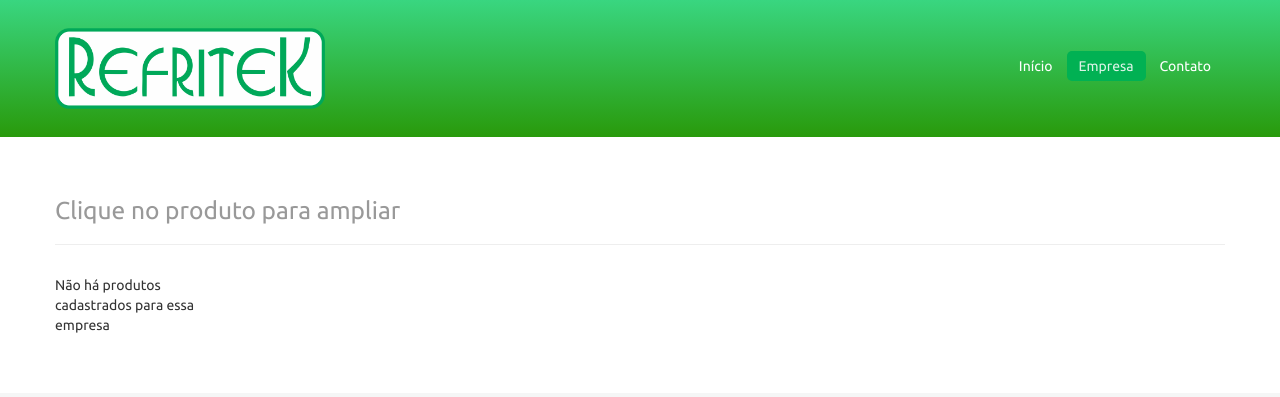
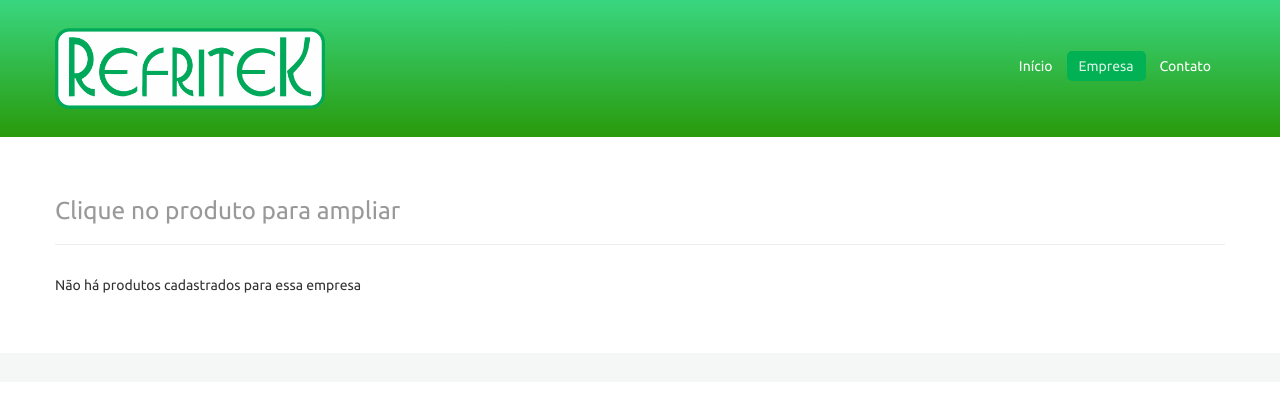
Before and after one commit to macndesign/refritek_heroku, a Django app: template core/templates/core/empresa.html in a window 1280 px wide. Shown: the top 397 px of the page. Run offline with Django 3.2, Linux system fonts and the light colour scheme; the template is opened without the code that fills it, so the values that code supplies are empty; some libraries are stand-ins or nearby versions.

Commit message:
conserto em ctx proc 7

```diff
--- a/core/templates/core/empresa.html
+++ b/core/templates/core/empresa.html
@@ -34,7 +34,7 @@
                             </a>
                         </li>
                     {% empty %}
-                        <li class="span2">Não há produtos cadastrados para essa empresa</li>
+                        <li>Não há produtos cadastrados para essa empresa</li>
                     {% endfor %}
                 </ul>
 
```
